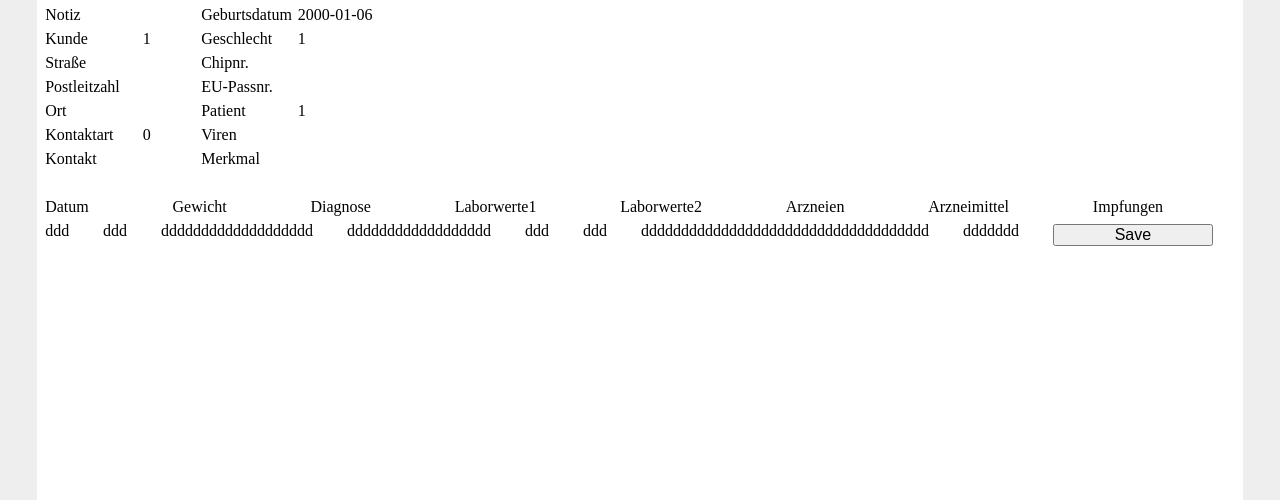
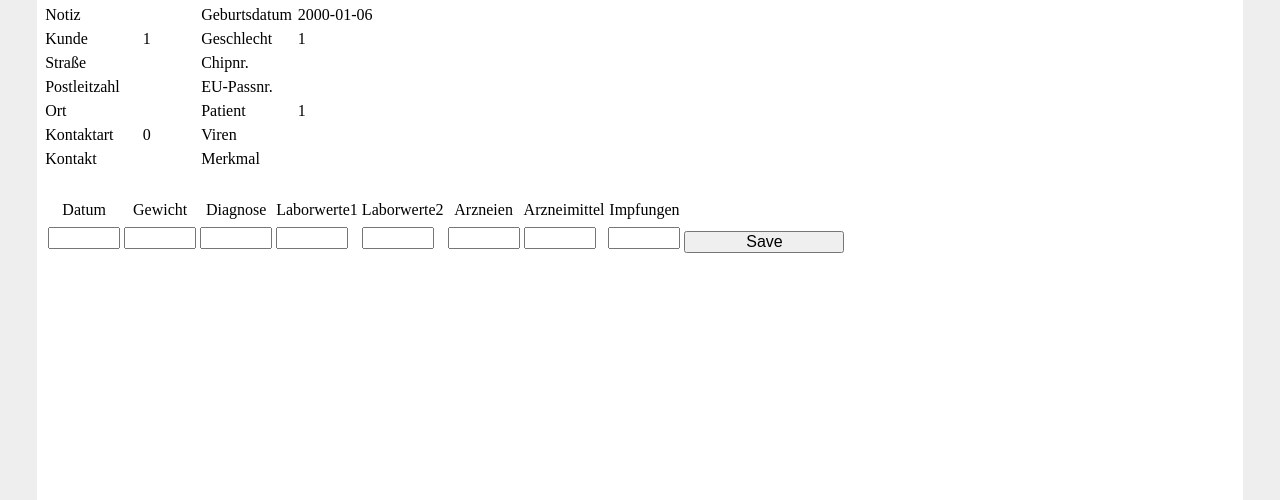
Before and after one commit to richardtraindl/fordi, a Flask app: page /1/karteikarte in a window 1280 px wide. Shown: the part 209-709 px from the top of the page. Run offline with Flask 2, Linux system fonts and the light colour scheme; a user stored in the database is signed in; data comes from the database, SQL or seed files in the repository; tables that the repository leaves empty hold one stand-in row (values such as "Sample post"); some libraries are stand-ins or nearby versions.

Commit message:
Update karteikarte.html

```diff
--- a/ordi/templates/ordi/karteikarte.html
+++ b/ordi/templates/ordi/karteikarte.html
@@ -79,40 +79,48 @@
             <div>{{ karteikarte['merkmal'] }}</div>
         </div>
     </div>
-    <div>
-        <div class="huge-gap"></div>
-        <div class="row-grid">
-            <div>Datum</div>
-            <div>Gewicht</div>
-            <div>Diagnose</div>
-            <div>Laborwerte1</div>
-            <div>Laborwerte2</div>
-            <div>Arzneien</div>
-            <div>Arzneimittel</div>
-            <div>Impfungen</div>
-        </div>
-        <form method="post" class="row-grid">
-            <div name="behandlungsdatum" id="behandlungsdatum" value="{{ request.form['behandlungsdatum'] }}">ddd</div>
-            <div name="gewicht_Kg" id="gewicht_Kg" value="{{ request.form['gewicht_Kg'] }}">ddd</div>
-            <div name="diagnose" id="diagnose" value="{{ request.form['diagnose'] }}">ddddddddddddddddddd</div>
-            <div name="laborwerte1" id="laborwerte1" value="{{ request.form['laborwerte1'] }}">dddddddddddddddddd</div>
-            <div name="laborwerte2" id="laborwerte2" value="{{ request.form['laborwerte2'] }}">ddd</div>
-            <div name="arzneien" id="arzneien" value="{{ request.form['arzneien'] }}">ddd</div>
-            <div name="arzneimittel" id="arzneimittel" value="{{ request.form['arzneimittel'] }}">dddddddddddddddddddddddddddddddddddd</div>
-            <div name="impfungen_extern" id="impfungen_extern" value="{{ request.form['impfungen_extern'] }}">ddddddd</div>
-            <div><input type="submit" value="Save"></div>
-        </form>
-          {% for behandlung in behandlungen %}
-            <div class="row-grid">
-                <div>{{ behandlungen['behandlungsdatum'] }}</div>
-                <div>{{ behandlungen['gewicht_Kg'] }}</div>
-                <div>{{ behandlungen['diagnose'] }}</div>
-                <div>{{ behandlungen['laborwerte1'] }}</div>
-                <div>{{ behandlungen['laborwerte2'] }}</div>
-                <div>{{ behandlungen['arzneien'] }}</div>
-                <div>{{ behandlungen['arzneimittel'] }}</div>
-                <div>{{ behandlungen['impfungen_extern'] }}</div>
-            </div>
-          {% endfor %}
-    </div>
+
+    <div class="huge-gap"></div>
+
+    <table>
+        <tr>
+            <th>Datum</th>
+            <th>Gewicht</th>
+            <th>Diagnose</th>
+            <th>Laborwerte1</th>
+            <th>Laborwerte2</th>
+            <th>Arzneien</th>
+            <th>Arzneimittel</th>
+            <th>Impfungen</th>
+        </tr>
+        <tr>
+            <td>
+                <form method="post" class="row-grid">
+                <input size="5" name="behandlungsdatum" id="behandlungsdatum" value="{{ request.form['behandlungsdatum'] }}">
+            </td>
+            <td><input size="5" name="gewicht_Kg" id="gewicht_Kg" value="{{ request.form['gewicht_Kg'] }}"></td>
+            <td><input size="5" name="diagnose" id="diagnose" value="{{ request.form['diagnose'] }}"></td>
+            <td><input size="5" name="laborwerte1" id="laborwerte1" value="{{ request.form['laborwerte1'] }}"></td>
+            <td><input size="5" name="laborwerte2" id="laborwerte2" value="{{ request.form['laborwerte2'] }}"></td>
+            <td><input size="5" name="arzneien" id="arzneien" value="{{ request.form['arzneien'] }}"></td>
+            <td><input size="5" name="arzneimittel" id="arzneimittel" value="{{ request.form['arzneimittel'] }}"></td>
+            <td><input size="5" name="impfungen_extern" id="impfungen_extern" value="{{ request.form['impfungen_extern'] }}"></td>
+            <td>
+              <div><input type="submit" value="Save">
+              </form>
+            </td>
+        </tr>
+      {% for behandlung in behandlungen %}
+        <tr>
+            <td>{{ behandlungen['behandlungsdatum'] }}</td>
+            <td>{{ behandlungen['gewicht_Kg'] }}</td>
+            <td>{{ behandlungen['diagnose'] }}</td>
+            <td>{{ behandlungen['laborwerte1'] }}</td>
+            <td>{{ behandlungen['laborwerte2'] }}</td>
+            <td>{{ behandlungen['arzneien'] }}</td>
+            <td>{{ behandlungen['arzneimittel'] }}</td>
+            <td>{{ behandlungen['impfungen_extern'] }}</td>
+        </tr>
+      {% endfor %}
+    </table>
 {% endblock %}
```
